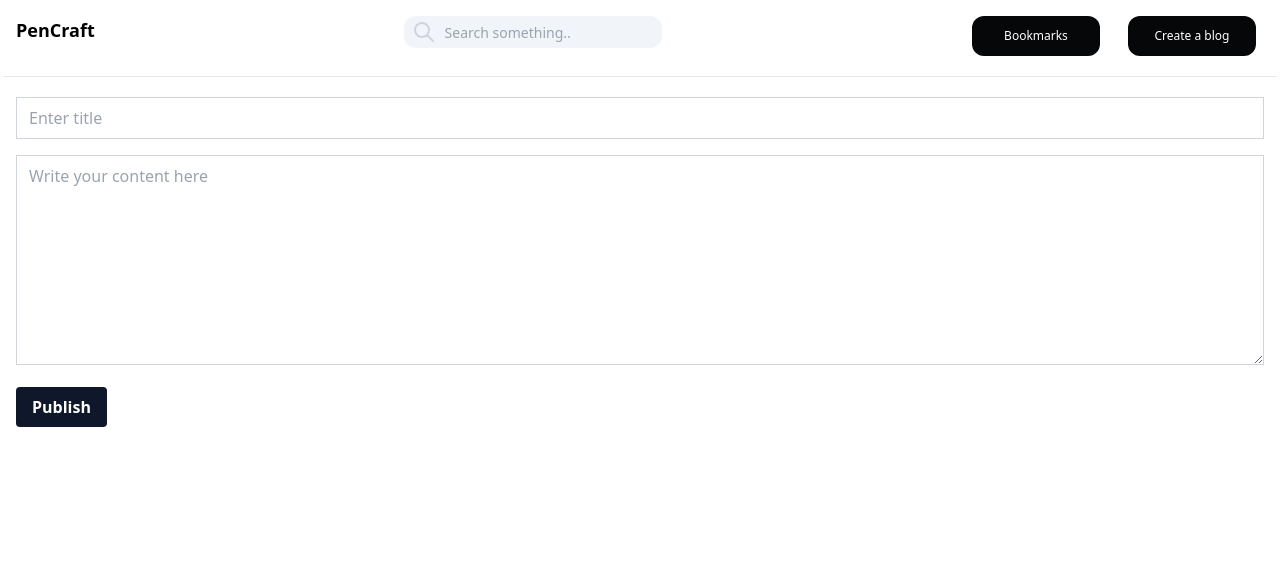
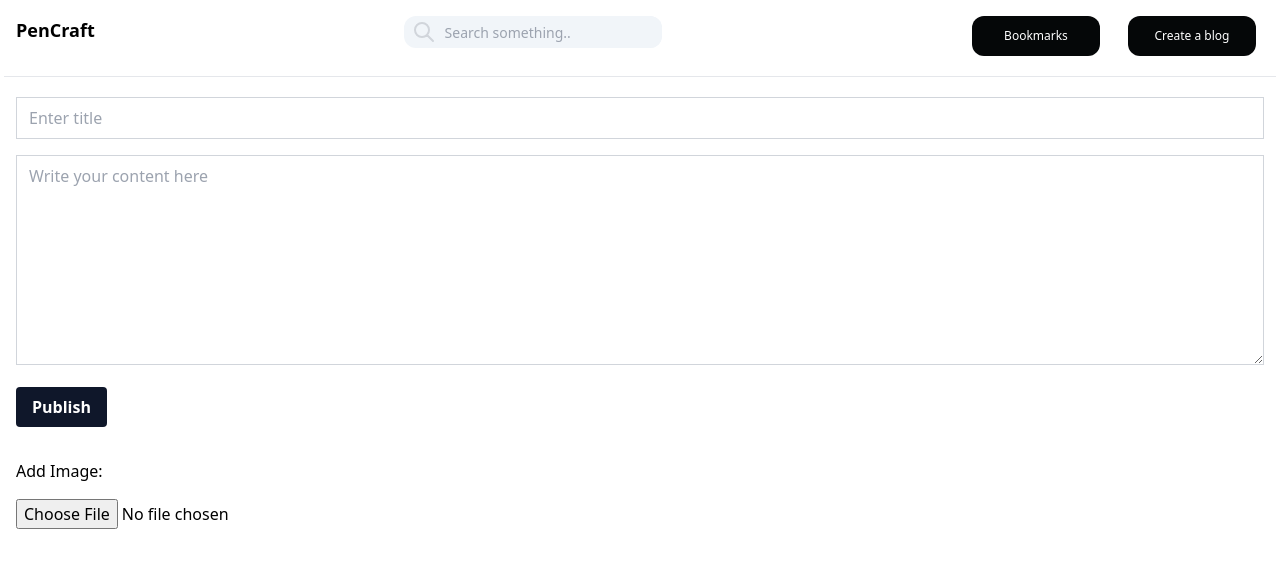
Before and after one commit to AkshitLakhera/PenCraft-Full-Stack-Blogging-Application, a React (Vite) app in the folder frontend/: page /publish in a window 1280 px wide. Shown: the top 568 px of the page. Built offline with nearby package versions, Linux system fonts and the light colour scheme.

Commit message:
Baisc image upload ui added

```diff
--- a/frontend/src/pages/Publish.tsx
+++ b/frontend/src/pages/Publish.tsx
@@ -54,6 +54,24 @@ export const Publish = () => {
           Publish
         </button>
       </div>
+      <ImageUpload/>
     </div>
   );
 };
+
+// eslint-disable-next-line @typescript-eslint/no-unused-vars
+function ImageUpload() {
+  const [file, setFile] = useState<string>()
+  function handleChange(e: { target: { files: (Blob | MediaSource)[]; }; }) {
+      console.log(e.target.files);
+      setFile(URL.createObjectURL(e.target.files[0]));
+
+ }
+  return (
+    <div className="  ml-4 ">
+      <h2 className="my-4 font-medium" >Add Image:</h2>
+      <input type="file" onChange={()=> {handleChange}} />
+      <img src={file} />
+    </div>
+  );
+}
```
